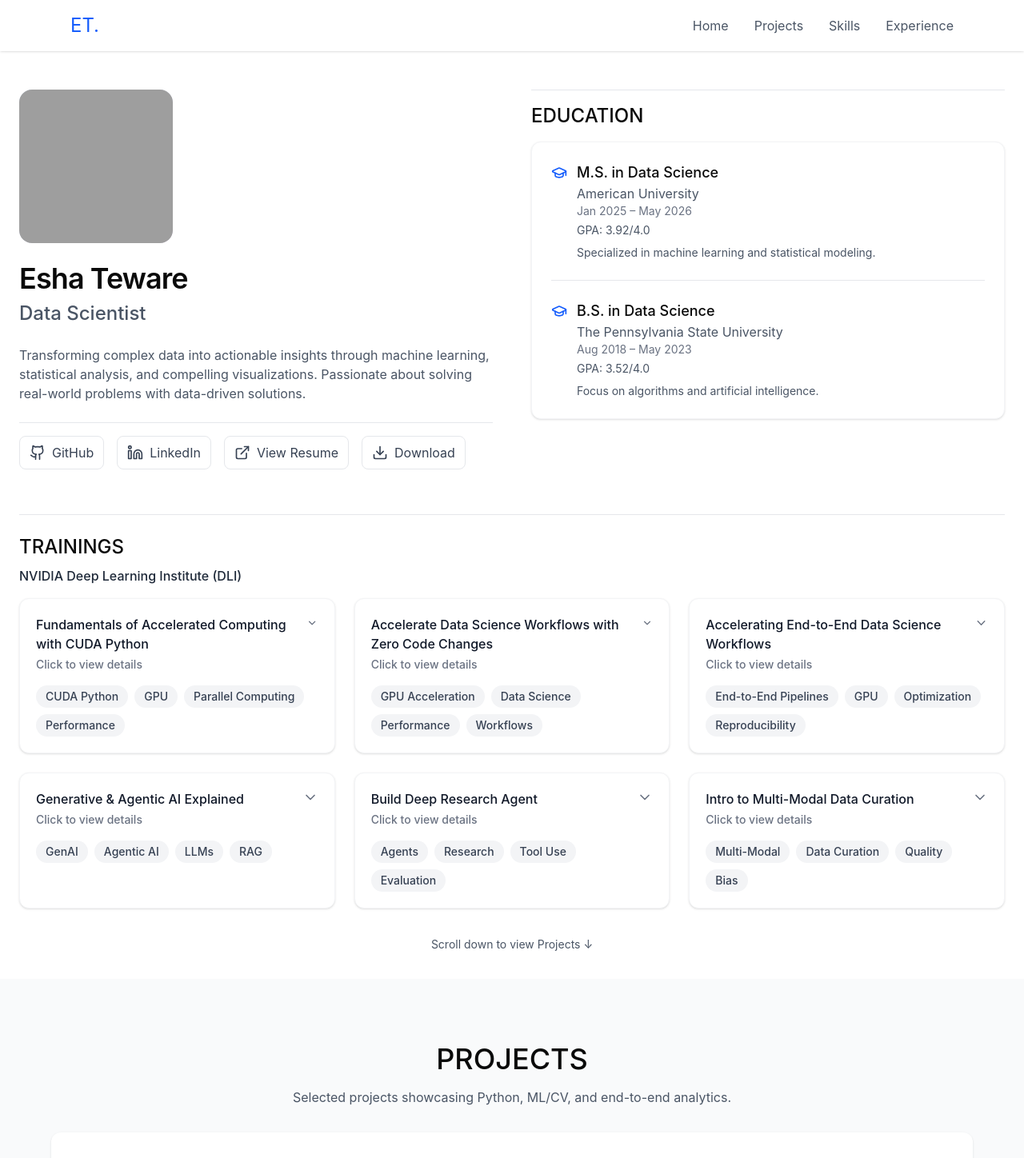
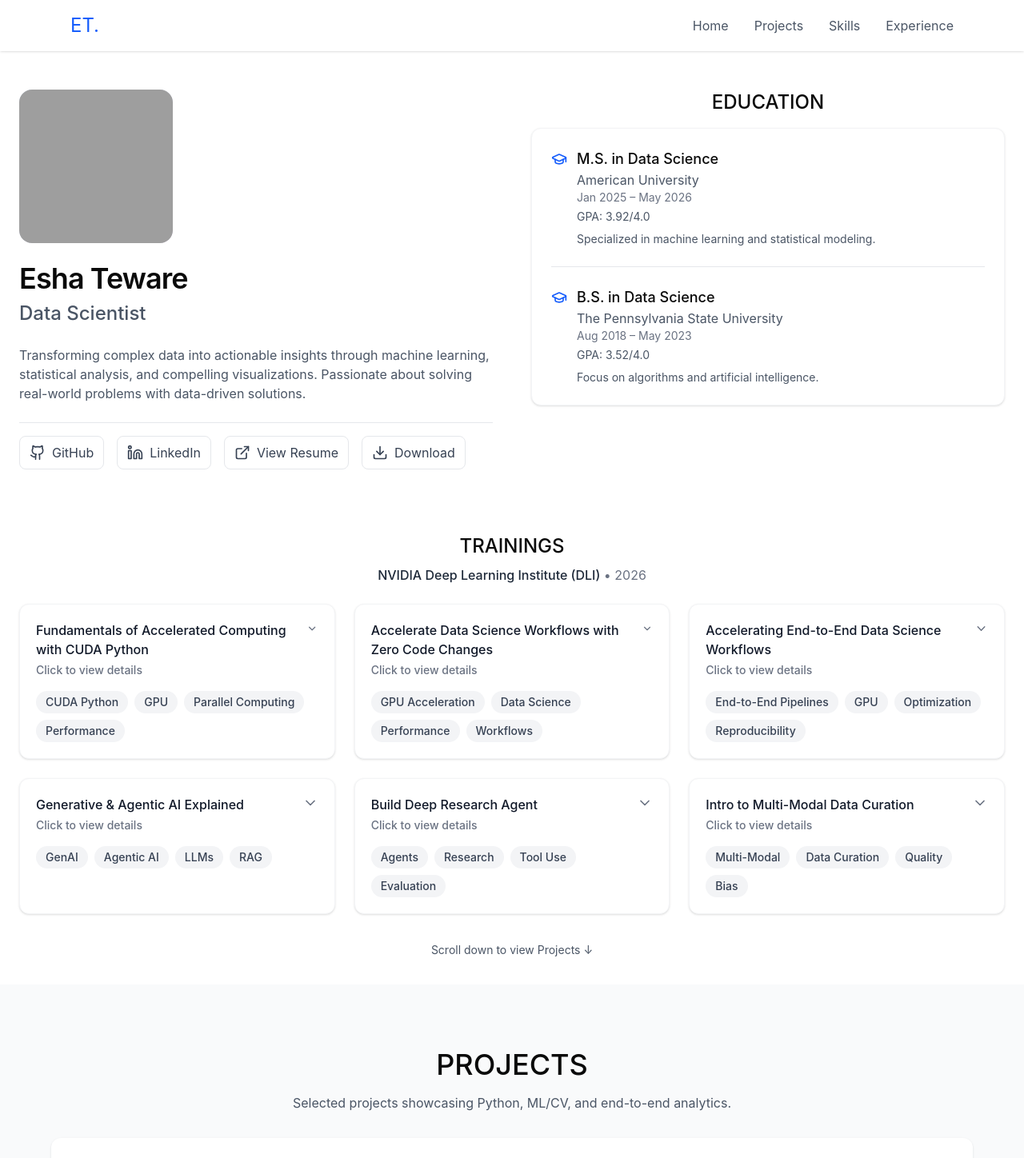
Before and after one commit to Esha7498/Esha7498.github.io, a React (Vite) app in the folder Data Scientist Portfolio/: page / in a window 1280 px wide. Shown: the top 1448 px of the page at 80% size. Built offline with nearby package versions, Linux system fonts and the light colour scheme; grey boxes are pictures that could not be loaded.

Commit message:
Refactor education and trainings sections for consistency

```diff
--- a/Data Scientist Portfolio/src/app/components/MainContent.tsx
+++ b/Data Scientist Portfolio/src/app/components/MainContent.tsx
@@ -145,8 +145,12 @@ export function MainContent() {
 
         {/* Right Column (Education) */}
         <div className="space-y-8">
-          <div className="space-y-4 pt-4 border-t border-gray-200">
+          {/* ✅ removed the thin line by deleting pt-4 border-t */}
+          <div className="space-y-4">
+            {/* ✅ centered heading like other sections */}
+            <div className="text-center">
               <h3 className="text-2xl">EDUCATION</h3>
+            </div>
 
             <div className="bg-white p-6 rounded-xl shadow-sm border border-gray-100">
               <div className="space-y-6">
@@ -182,23 +186,23 @@ export function MainContent() {
           </div>
         </div>
 
-        {/* ✅ Full-width Trainings row (spans both columns) */}
+        {/* Full-width Trainings row (spans both columns) */}
         <div className="lg:col-span-2">
-          <div className="mt-2 pt-6 border-t border-gray-200">
-            <div className="flex items-end justify-between gap-4 flex-wrap">
-              <div>
+          {/* ✅ remove the top thin line by removing border-t */}
+          <div className="mt-2 pt-6">
+            {/* ✅ centered heading like other sections */}
+            <div className="mb-6 text-center">
               <h3 className="text-2xl">TRAININGS</h3>
               <p className="text-gray-600 mt-2">
                 <span className="font-medium text-gray-800">
                   NVIDIA Deep Learning Institute (DLI)
                 </span>
-                  <span className="text-gray-500"> </span>
+                <span className="text-gray-500"> • 2026</span>
               </p>
-              </div>
             </div>
 
             {/* Cards like Skills + dropdown */}
-            <div className="mt-4 grid gap-6 md:grid-cols-2 lg:grid-cols-3">
+            <div className="grid gap-6 md:grid-cols-2 lg:grid-cols-3">
               {dliTrainings.map((t, idx) => {
                 const isOpen = openIndex === idx;
 
@@ -251,7 +255,7 @@ export function MainContent() {
               })}
             </div>
 
-            {/* Projects hint so they know to scroll */}
+            {/* Projects hint */}
             <div className="mt-8 text-center">
               <a
                 href="#projects"
```
Lines whose indentation alone changed are shown as unchanged.
